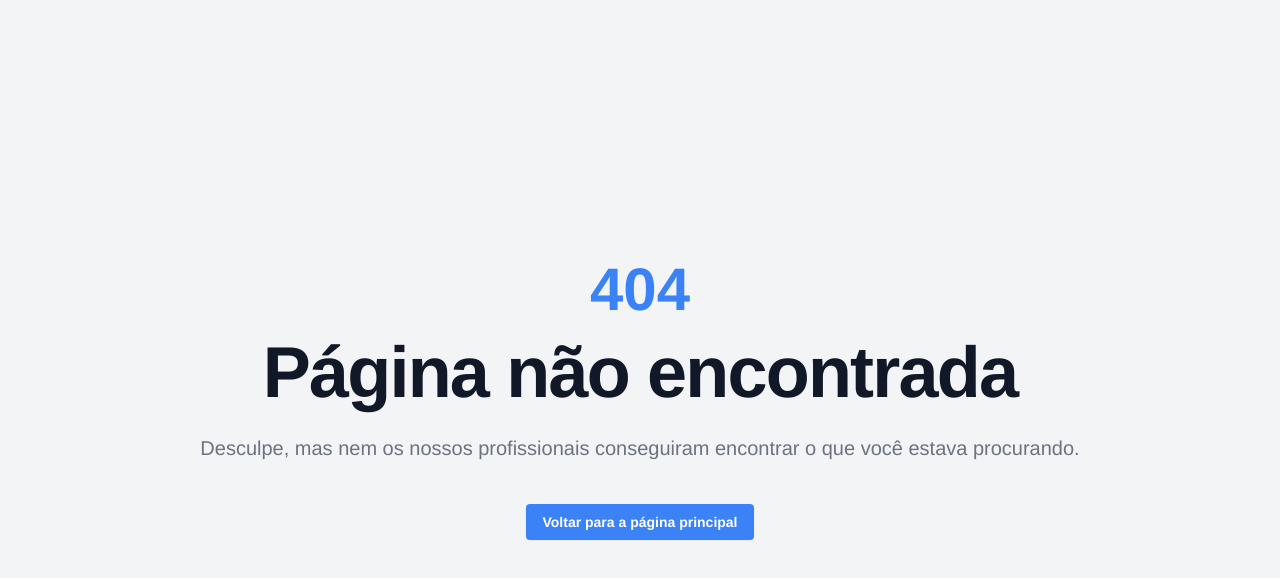
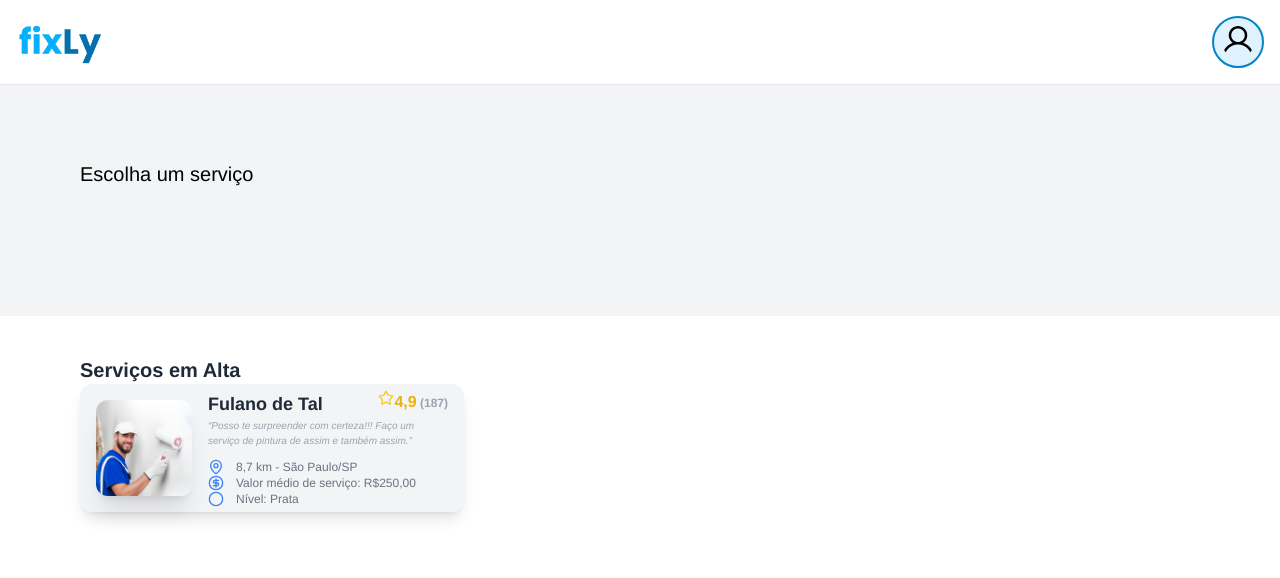
Before and after one commit to andrearnoni/Fixly-Front, a React (Vite) app: page /tela-inicial-usuario in a window 1280 px wide. Before the commit this address had no page. Shown: the top 578 px of the page. Built offline with nearby package versions, Linux system fonts and the light colour scheme.

Commit message:
HomeUser em andamento

```diff
--- a/src/App.jsx
+++ b/src/App.jsx
@@ -11,6 +11,7 @@ import CreateAccount from "./pages/CreateAccount";
 import ForgottenPasword from "./pages/ForgottenPasword";
 import CreateNewPassword from "./pages/CreateNewPassword";
 import Error from "./pages/Error";
+import HomeUser from "./pages/HomeUser"
 
 const AppContent = () => {
   const { isLoading } = useContext(Context);
@@ -24,6 +25,7 @@ const AppContent = () => {
         <Route path="/cadastro/*" element={<CreateAccount />} />
         <Route path="/esqueci-a-senha" element={<ForgottenPasword />} />
         <Route path="/resetar-senha" element={<CreateNewPassword />} />
+        <Route path="/tela-inicial-usuario" element={<HomeUser />} />
         <Route path="*" element={<Error />} />
       </Routes>
     </>
--- a/src/components/Navbar.jsx
+++ b/src/components/Navbar.jsx
@@ -1,10 +1,11 @@
-import { useContext } from "react";
+import { useContext, useState } from "react";
 import { Context } from "../context/GlobalContext";
 import { Link } from "react-router-dom";
 import LinkLoading from "../components/LinkLoading";
 import logo from "../img/logo2.png";
+import avatar from "../img/avatar.png"
 
-function Navbar() {
+function Navbar({ showItems, showUser }) {
   const { isLoading } = useContext(Context);
 
   const handleScrollToSection = (sectionId) => {
@@ -25,10 +26,14 @@ function Navbar() {
           : "bg-white fixed w-full z-20 top-0 start-0 border-b border-gray-200"
       }
     >
+
       <div className="max-w-screen-xl flex items-center justify-between mx-auto p-4">
         <Link to="#" className="flex items-center">
           <img src={logo} alt="Logo FixLy" className="h-11" />
         </Link>
+
+        {showItems && (
+          <>
             <div className="flex items-center space-x-3 md:order-2">
               <LinkLoading
                 to="/cadastro"
@@ -70,8 +75,7 @@ function Navbar() {
             </div>
             <div
               className="hidden w-full md:flex md:w-auto md:order-1"
-          id="navbar-sticky"
-        >
+              id="navbar-sticky">
               <ul className="flex flex-col p-4 md:p-0 mt-4 font-medium border border-gray-100 rounded-lg bg-gray-50 md:space-x-8 rtl:space-x-reverse md:flex-row md:mt-0 md:border-0 md:bg-white">
                 <li>
                   <Link
@@ -108,7 +112,16 @@ function Navbar() {
                 </li>
               </ul>
             </div>
+          </>
+        )}
+
+      {showUser && (
+        <button id="avatar-btn" aria-haspopup="true" aria-label="Menu da conta" className="bg-sky-100 rounded-full p-2 border-solid border-sky-600 border-2">
+          <img src={avatar} alt="Foto Avatar" className="h-8 w-8 rounded-full" />
+        </button>
+      )}
       </div>
+
     </nav>
   );
 }
--- a/src/context/GlobalContext.jsx
+++ b/src/context/GlobalContext.jsx
@@ -11,6 +11,10 @@ function GlobalContext({ children }) {
   const [tipoUsuario, setTipoUsuario] = useState("cliente");
   const [termosAceitos, setTermosAceitos] = useState(false);
   const [isLoading, setIsLoading] = useState(false);
+  const [isLoggedIn, setIsLoggedIn] = useState(false);
+
+  const login = () => setIsLoggedIn(true);
+  const logout = () => setIsLoggedIn(false);
 
   const startLoading = () => {
     setIsLoading(true);
@@ -54,6 +58,9 @@ function GlobalContext({ children }) {
     setFormData,
     isLoading,
     startLoading,
+    isLoggedIn,
+    login,
+    logout
   };
 
   return <Context.Provider value={Object}>{children}</Context.Provider>;
--- /dev/null
+++ b/src/pages/HomeUser.jsx
@@ -0,0 +1,78 @@
+import Navbar from "../components/Navbar";
+import { useContext, useState } from "react";
+import { Context } from "../context/GlobalContext";
+import { Star, MapPin, CircleDollarSign, Circle } from "lucide-react";
+import  Pintor  from "../img/pintor.jpg"
+function HomeUser() {
+
+    const { isLoggedIn } = useContext(Context)
+    const [showItems, setShowItems] = useState(false);
+    const [showUser, setShowUser] = useState(true);
+
+    return (
+        <>
+            <Navbar showItems={showItems} showUser={showUser}/>
+
+            <div id="services" className="pt-40 w-full flex flex-col gap-32">
+                <div className="text-xl pl-20">
+                    <h2>Escolha um serviço</h2>
+                    <div className="carrossel"></div>
+                </div>
+
+                <div className="bg-white w-full pl-20 pt-10 pb-10">
+                    <h2 className="text-xl text-gray-800 font-bold">Serviços em Alta</h2>
+
+                    <div className="h-96 flex">
+
+                        <div className="bg-gray-100 w-96 h-32 flex items-center rounded-xl shadow-lg">
+
+                            <div className="w-1/3 h-full flex justify-center items-center p-4">
+                                <img src={Pintor} alt="Imagem do Pintor" className="w-full h-full object-cover rounded-xl object-[40%] shadow-xl" />
+                            </div>
+
+                            <div className="flex flex-col w-2/3 h-full justify-around">
+                                <div className="flex flex-col">
+                                    <div className="w-full flex justify-between text-lg pr-4 text-gray-800 font-bold">
+                                        <h3>Fulano de Tal</h3>
+                                        <div className="flex">
+                                            <Star className="h-4 w-4 text-yellow-400"/>
+                                            <p className="text-xs text-gray-400"><span className="text-yellow-500 font-bold text-base">4,9</span> (187)</p>
+                                        </div>
+                                    </div>
+                                    <blockquote className="italic text-xxs text-gray-400 pr-4 font-thin">
+                                        “Posso te surpreender com certeza!!! Faço um serviço de pintura de assim e também assim.”
+                                    </blockquote>
+                                </div>
+
+                                <div>
+                                    <ul className="leading-loose font-thin">
+                                        <li className="flex items-center space-x-3">
+                                            <MapPin className="h-4 w-4 text-blue-500"/>
+                                            <p className="text-xs text-gray-500">8,7 km - São Paulo/SP</p>
+                                        </li>
+                                        <li className="flex items-center space-x-3">
+                                            <CircleDollarSign className="h-4 w-4 text-blue-500" />
+                                            <p className="text-xs text-gray-500">Valor médio de serviço: R$250,00</p>
+                                        </li>
+                                        <li className="flex items-center space-x-3">
+                                            <Circle className="h-4 w-4 text-blue-500" />
+                                            <p className="text-xs text-gray-500">Nível: Prata</p>
+                                        </li>
+                                    </ul>
+                                </div>
+                            </div>
+                        </div>
+
+                        <div></div>
+                        <div></div>
+                        <div></div>
+                        <div></div>
+                        <div></div>
+                    </div>
+                </div>
+            </div>
+        </>
+    )
+}
+
+export default HomeUser
--- a/tailwind.config.js
+++ b/tailwind.config.js
@@ -27,6 +27,9 @@ export default {
       animation: {
         "spin-slow": "spin 3s linear infinite",
       },
+      fontSize: {
+        "xxs": "0.625rem"
+      }
     },
   },
   plugins: [
```
Also changed, not shown: src/img/avatar.png (added). Lines whose indentation alone changed are shown as unchanged.
